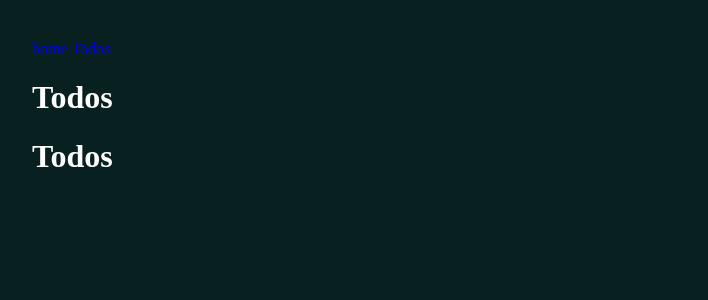
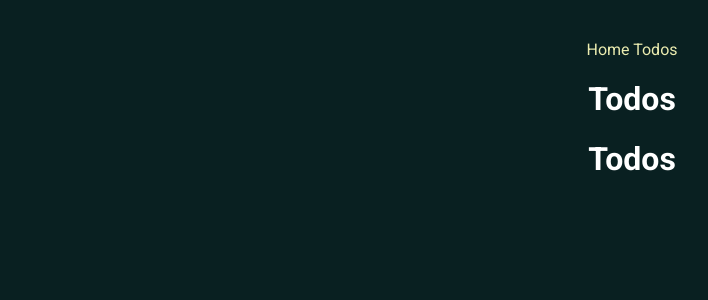
Before and after one commit to shapudl/svelte-app, a SvelteKit app: page /todos in a window 1280 px wide. Shown: the top 300 px of the page, without its empty margins (8-716 px from the left). Built offline with nearby package versions, Linux system fonts and the light colour scheme.

Commit message:
style: apply some global styles

```diff
--- a/src/app.html
+++ b/src/app.html
@@ -3,6 +3,10 @@
 	<head>
 		<meta charset="utf-8" />
 		<link rel="icon" href="%sveltekit.assets%/favicon.png" />
+		<link
+			rel="stylesheet"
+			href="https://fonts.googleapis.com/css?family=Roboto:300,400,500,700&display=swap"
+		/>
 		<meta name="viewport" content="width=device-width, initial-scale=1" />
 		%sveltekit.head%
 	</head>
--- a/src/routes/+layout.svelte
+++ b/src/routes/+layout.svelte
@@ -1,5 +1,5 @@
 <nav>
-	<a href="/">home</a>
+	<a href="/">Home</a>
 	<a href="/todos">Todos</a>
 </nav>
 
@@ -7,12 +7,14 @@
 
 <style>
 	:global(body) {
+        font-family: "Roboto", sans-serif;
+        text-align:center;
 		background-color: #092021;
 		color: #fff;
 		padding: 2em;
 	}
-	h1 {
-		color: #999;
-		text-align: center;
-	}
+    :global(a) {
+        text-decoration: none;
+        color: #ebecb0;
+    }
 </style>
```
